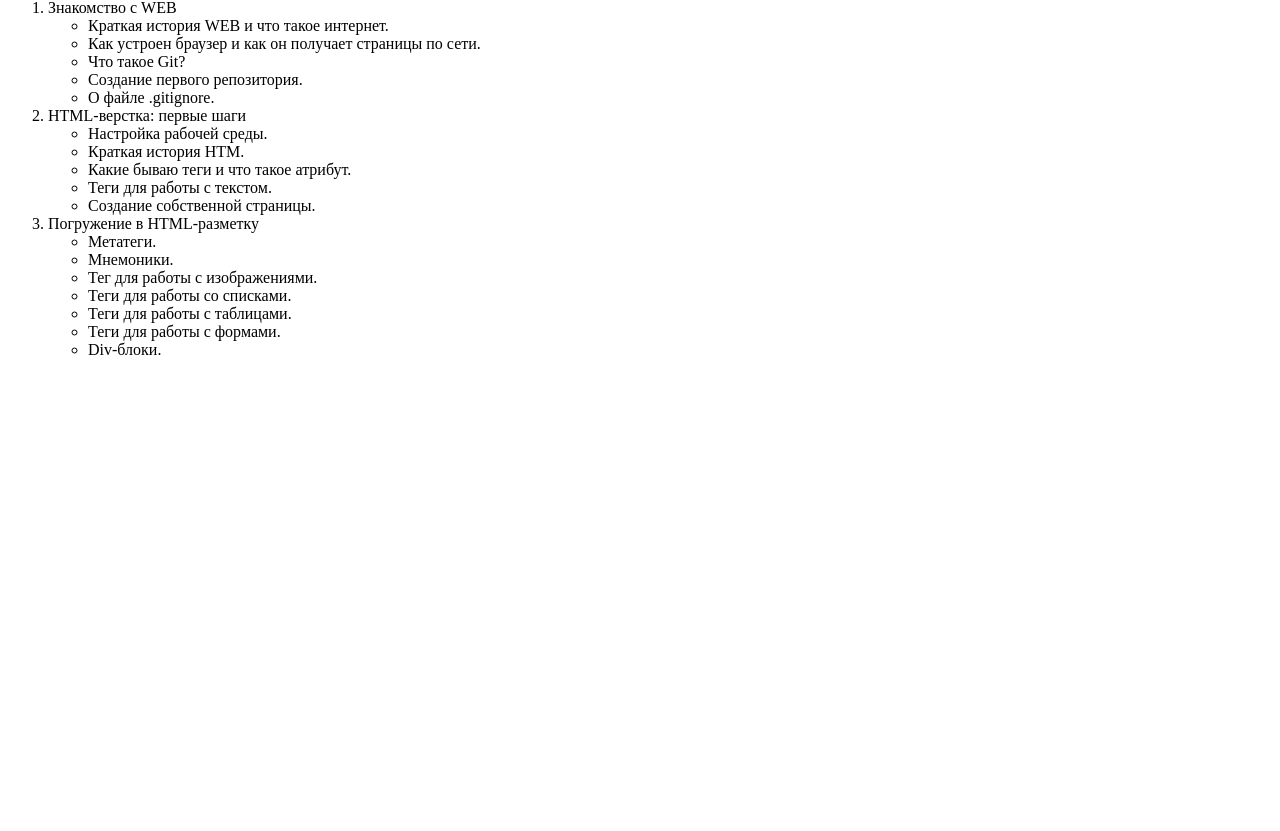
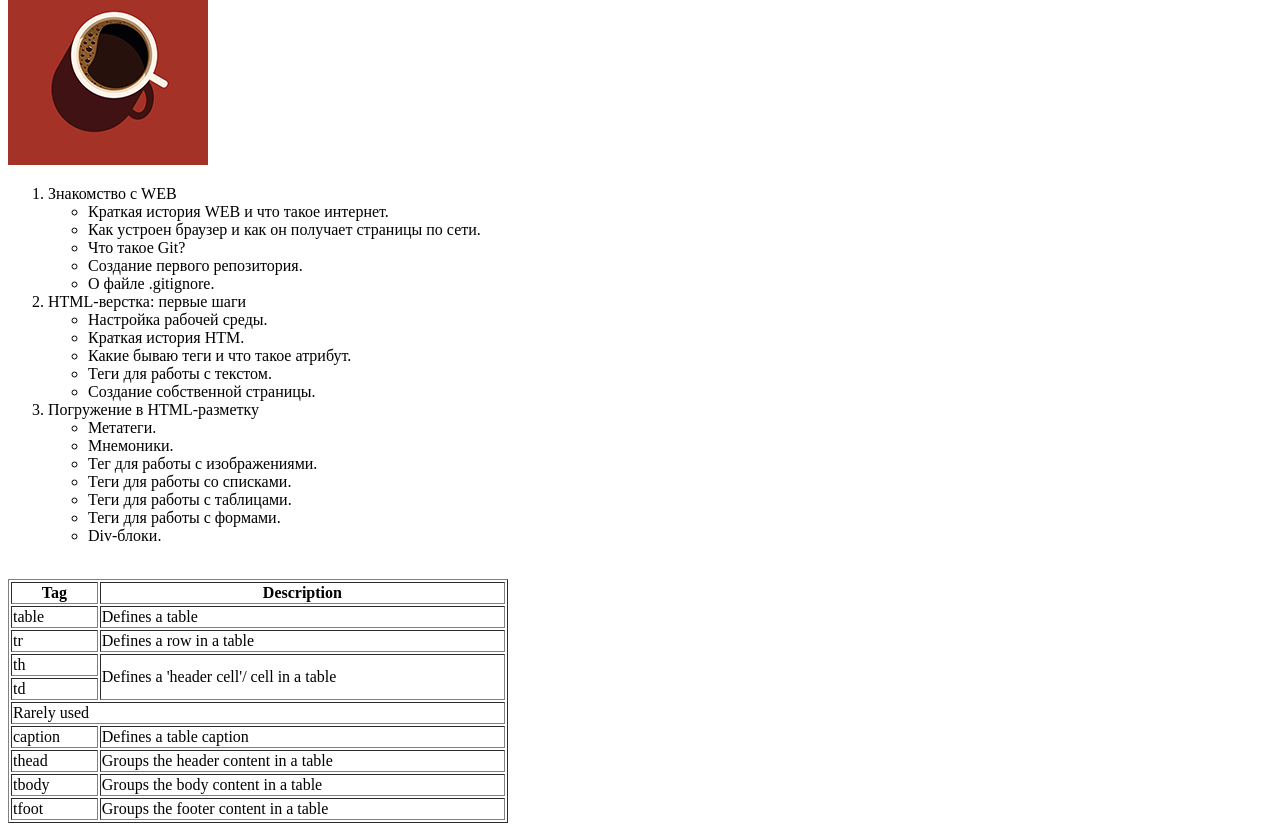
Before and after one commit to LudmilaZhuleha/if-html, a website: page index.html in a window 1280 px wide. Shown: the part 159-990 px from the top of the page. Before the commit the page ends 800 px from the top, so only its background shows below. Drawn offline with Linux system fonts and the light colour scheme.

Commit message:
lesson 3: added table

```diff
--- a/index.html
+++ b/index.html
@@ -45,6 +45,52 @@
         </ul>
     </li>
 </ol>
+<br>
+<table border="1" width="500">
+    <thead>
+    <tr>
+        <th>Tag</th>
+        <th>Description</th>
+    </tr>
+    </thead>
+    <tbody>
+    <tr>
+        <td>table</td>
+        <td>Defines a table</td>
+    </tr>
+    <tr>
+        <td>tr</td>
+        <td>Defines a row in a table</td>
+    </tr>
+    <tr>
+        <td>th</td>
+        <td rowspan="2">Defines a 'header cell'/ cell in a table</td>
+    </tr>
+    <tr>
+        <td>td</td>
 
+    </tr>
+    <tr>
+        <td colspan="2">Rarely used</td>
+
+    </tr>
+    <tr>
+        <td>caption</td>
+        <td>Defines a table caption</td>
+    </tr>
+    <tr>
+        <td>thead</td>
+        <td>Groups the header content in a table</td>
+    </tr>
+    <tr>
+        <td>tbody</td>
+        <td>Groups the body content in a table</td>
+    </tr>
+    <tr>
+        <td>tfoot</td>
+        <td>Groups the footer content in a table</td>
+    </tr>
+    </tbody>
+</table>
 </body>
 </html>
```
Also changed, not shown: img/coffee.jpg (added).
